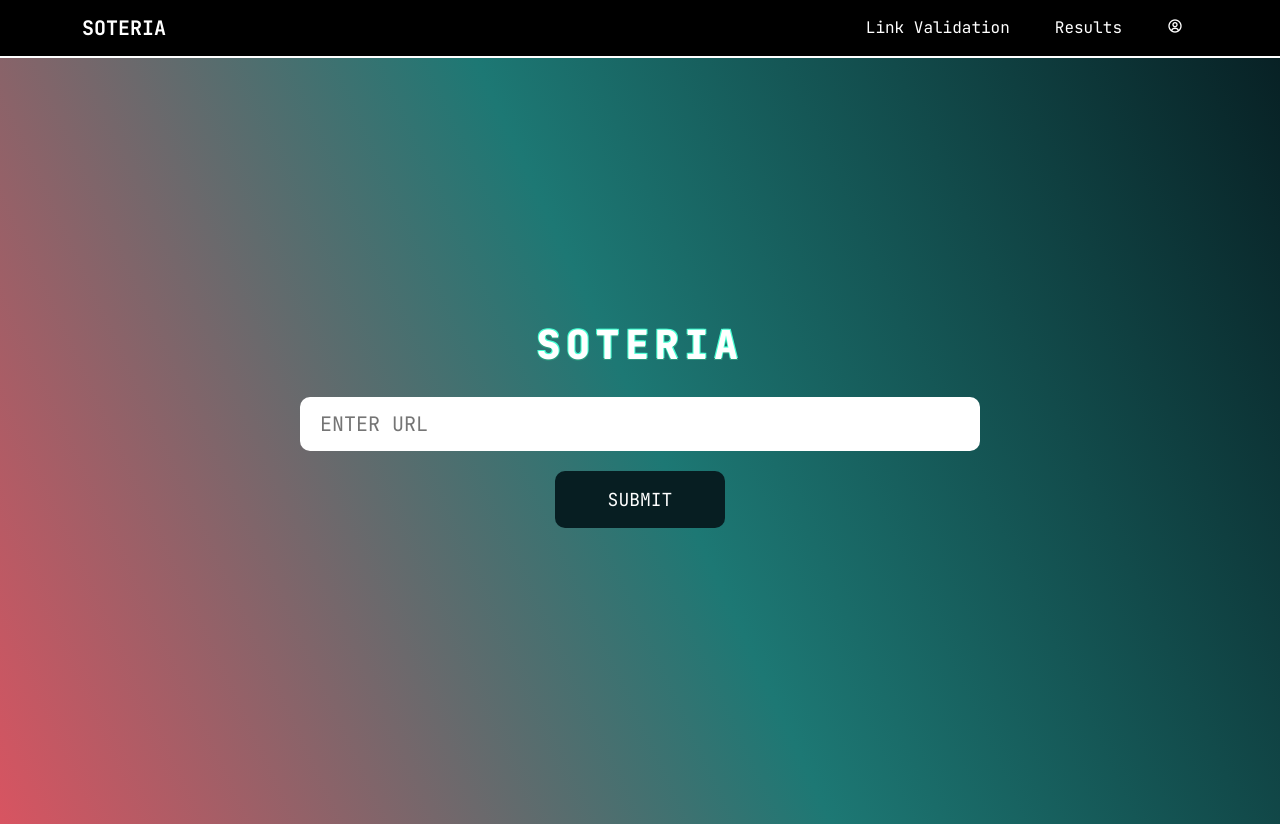
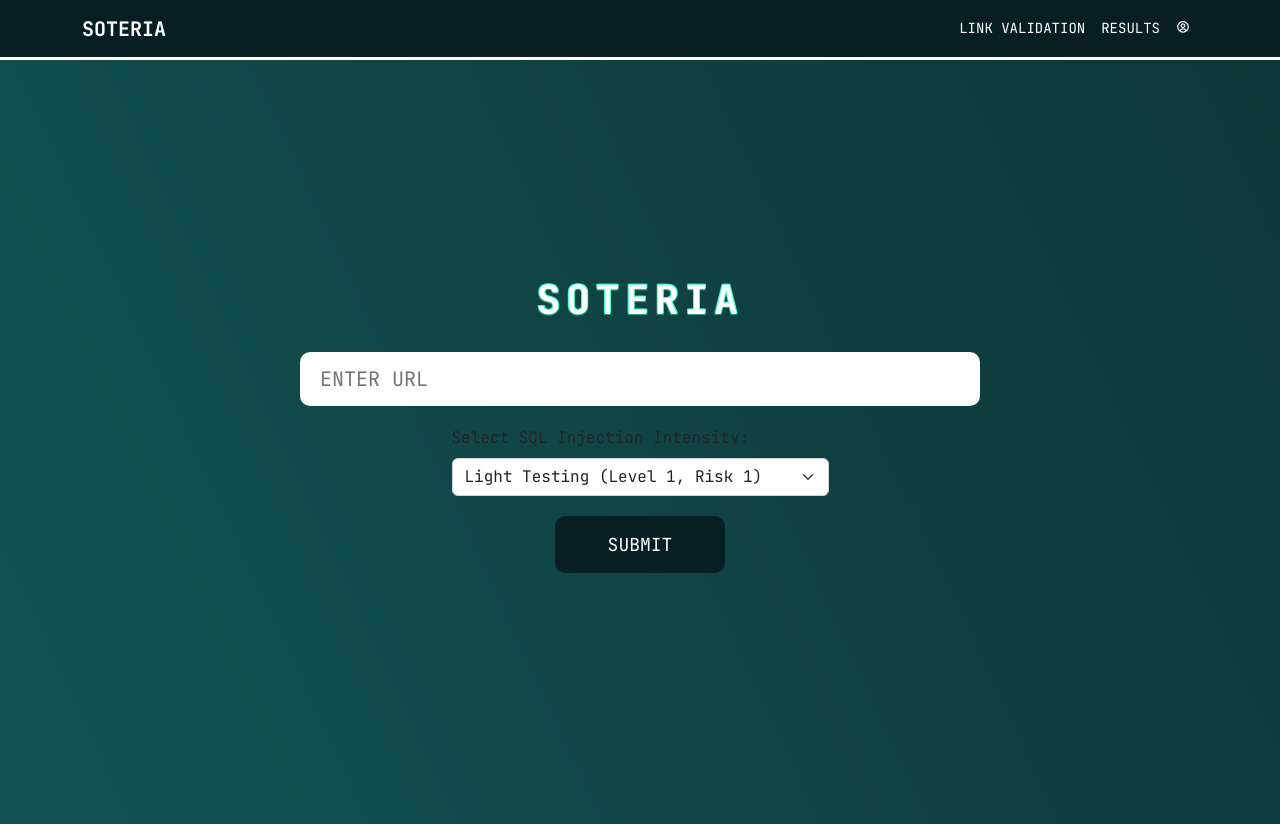
Before and after one commit to sumi2202/Soteria_Capstone_Team7, a Flask app: page /dashboard in a window 1280 px wide. Run offline with Flask 3, Linux system fonts and the light colour scheme; parts of the project's set-up code (start-up, migrations or seed data) failed here and were passed over.

Commit message:
added options for search, profile cleanup pending

```diff
--- a/webapp/static/css/dash.css
+++ b/webapp/static/css/dash.css
@@ -1,35 +1,40 @@
-@import url('https://fonts.googleapis.com/css2?family=JetBrains+Mono:ital,wght@0,100..800;1,100..800&family=Ubuntu:ital,wght@0,300;0,400;0,500;0,700;1,300;1,400;1,500;1,700&display=swap');
+@import url('https://fonts.googleapis.com/css2?family=JetBrains+Mono:wght@400;600;700&display=swap');
 
 * {
     margin: 0;
     padding: 0;
     box-sizing: border-box;
-    font-family: "JetBrains Mono", sans-serif;
+    font-family: 'JetBrains Mono', monospace;
 }
+
 body {
     min-height: 100vh;
-    position: relative;
-    background: linear-gradient(245deg,#071e22,#1d7874,#d85461) !important;
+    background: linear-gradient(245deg, #071e22, #1d7874, #d85461);
+    background-size: 600% 600%;
     animation: gradient-animation 18s ease infinite;
+    color: #fff;
+}
+
+@keyframes gradient-animation {
+    0% { background-position: 0% 50%; }
+    50% { background-position: 100% 50%; }
+    100% { background-position: 0% 50%; }
 }
 
 .navbar {
-    background-color: #000;
-    border-bottom: 2px solid #fff;
-    width: 100%;
-}
-.navbar-nav {
-    flex-direction: row;
-    gap: 15px;
+    background-color: #071e22;
+    border-bottom: 3px solid #ffffff;
+    height: 60px;
 }
 
-.navbar .navbar-nav .nav-item .nav-link {
+.navbar-brand, .navbar-nav .nav-link {
     color: #fff !important;
-    padding: 8px 15px;
-    text-decoration: none;
+    font-size: 14px;
+    text-transform: uppercase;
 }
-.navbar .navbar-brand {
-    color: #fff !important;
+
+.navbar .bx-user-circle {
+    color: #fff;
 }
 
 .search-bar h2{
--- a/webapp/static/css/profile.css
+++ b/webapp/static/css/profile.css
@@ -54,10 +54,11 @@
     background: rgba(0, 0, 0, 0.8);
     border-radius: 15px;
     padding: 40px 30px;
-    width: 400px;
+    height: 400px;
+    width: 800px;
     text-align: center;
     box-shadow: 0 10px 20px rgba(0,0,0,0.3);
-    border: 1px solid #4CAF50;
+    border: 1px solid #FFFFFF;
 }
 
 .avatar-section {
--- a/webapp/templates/dash_search.html
+++ b/webapp/templates/dash_search.html
@@ -47,6 +47,16 @@
     <form action="/run_tests" class="search-bar" method="POST">
         <h2>SOTERIA</h2>
         <input type="url" placeholder="ENTER URL" name="url">
+        <div class="form-group">
+            <label for="sql_level_risk">Select SQL Injection Intensity:</label>
+            <select name="sql_level_risk" id="sql_level_risk" class="form-select mt-2">
+                <option value="1,1">Light Testing (Level 1, Risk 1)</option>
+                <option value="2,2">Option 2 (Level 2, Risk 2)</option>
+                <option value="3,2">Moderate Testing (Level 3, Risk 2)</option>
+                <option value="4,3">Heavy Testing (Level 4, Risk 3)</option>
+                <option value="5,3">Intense Testing (Level 5, Risk 3)</option>
+            </select>
+</div>
         <button type="submit">SUBMIT</button>
     </form>
 </div>
```
Also changed, not shown: webapp/test_routes.py (+8 -3 lines), 1 other file.
